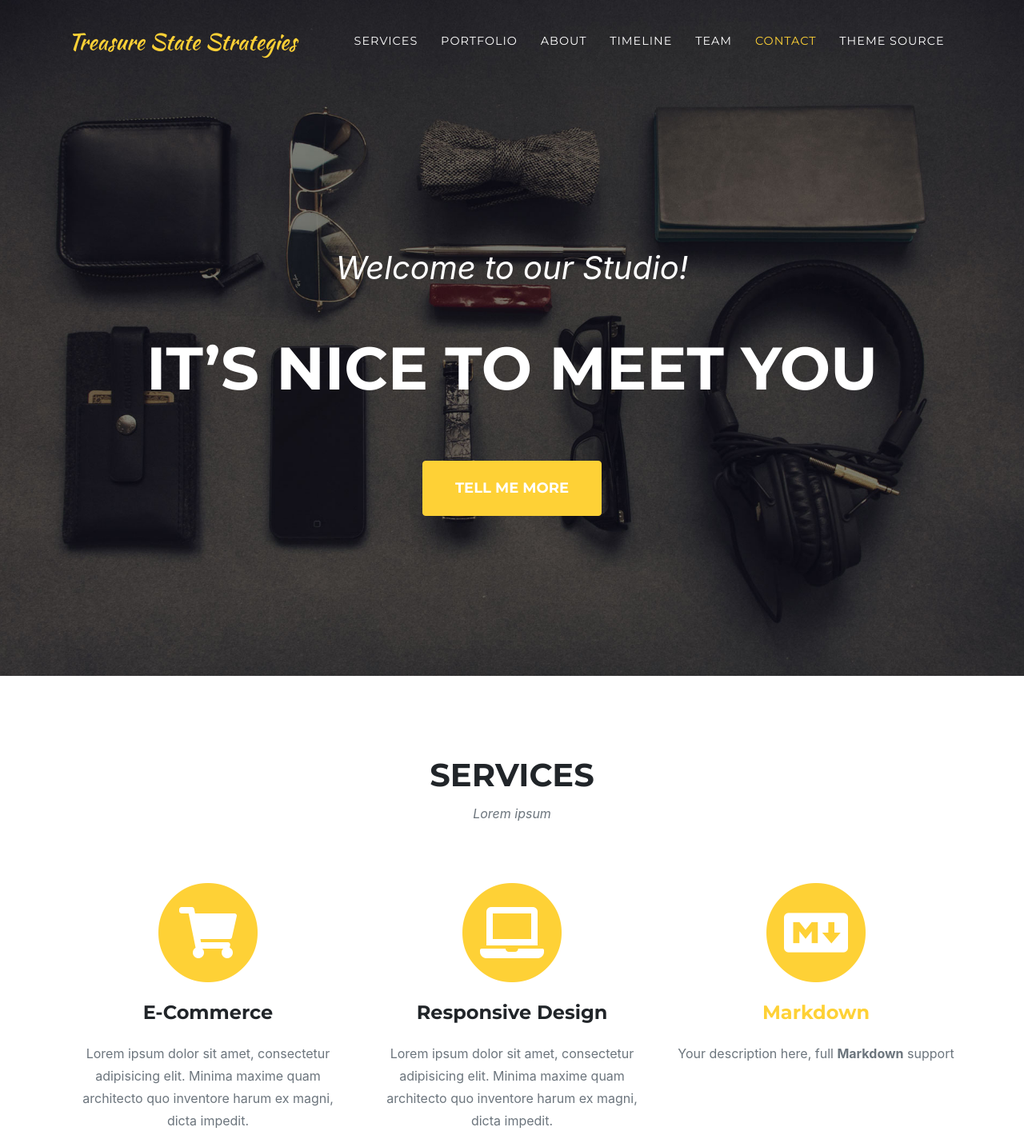
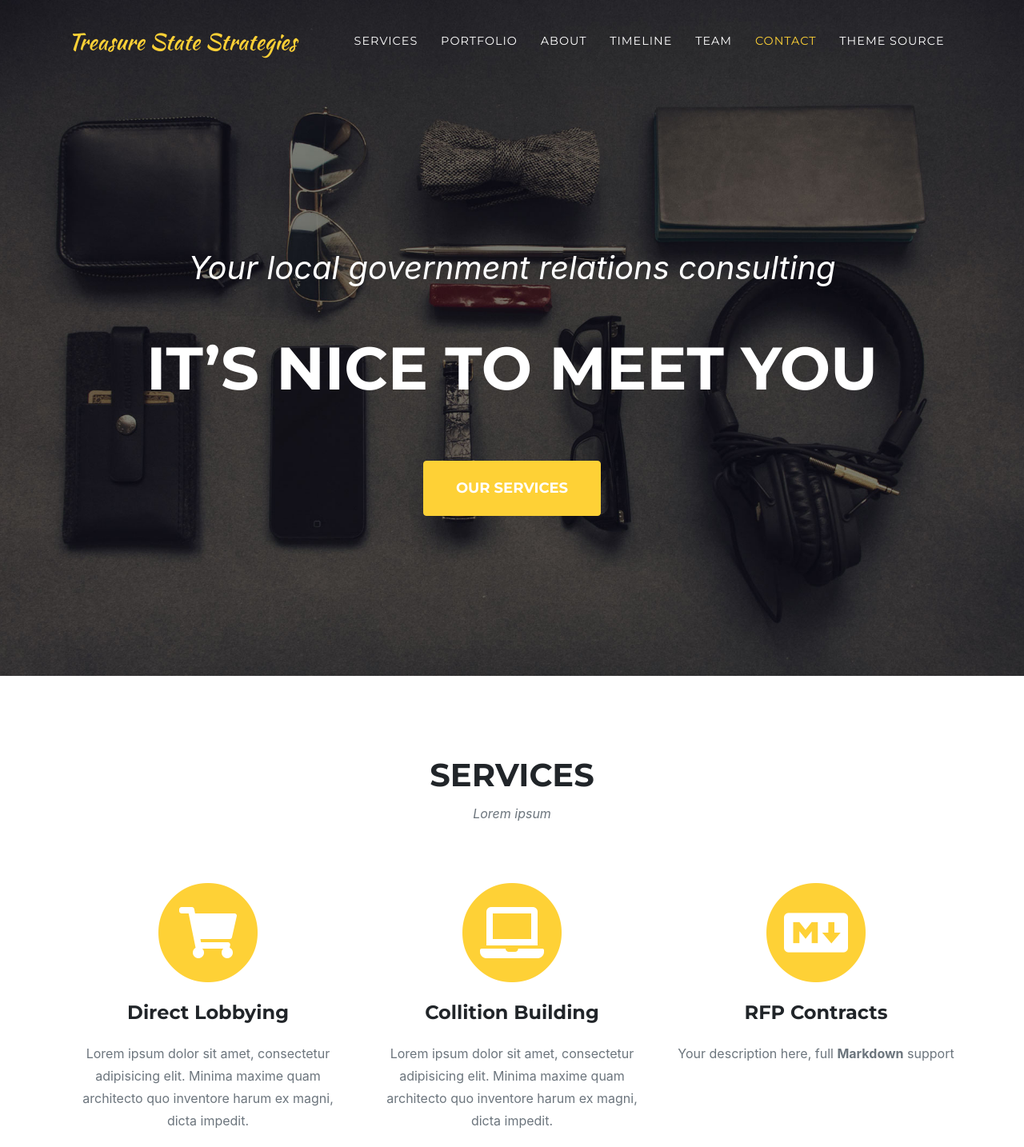
Before and after one commit to pnutbutter/treasure-state-strategies, a plain HTML site: page index.html in a window 1280 px wide. Shown: the top 1434 px of the page at 80% size. Drawn offline with Linux system fonts and the light colour scheme; a web font is replaced by a local one.

Commit message:
updating content

```diff
--- a/index.html
+++ b/index.html
@@ -7,11 +7,11 @@
 
   <meta charset="utf-8">
   <meta name="viewport" content="width=device-width, initial-scale=1, shrink-to-fit=no">
-  <meta name="description" content=" Bootstrap theme converted to a Jekyll theme, plus new features: Google Analytics, Markdown support, custom pages, and more!">
-  <meta name="author" content="Your Name">
-  <link rel="canonical" href="/agency-jekyll-theme-starter/">
+  <meta name="description" content="Treasure State Strategies is a government relations consulting firm to help with lobbying, RFP work, collition building, and campaigns">
+  <meta name="author" content="Kali Wicks">
+  <!--<link rel="canonical" href="/agency-jekyll-theme-starter/">-->
 
-  <title>Agency Jekyll Theme Demo</title>
+  <title>Treasure State Strategies</title>
 
   <!-- Bootstrap core CSS -->
   <link href="assets/css/bootstrap.min.css" rel="stylesheet" />
@@ -71,9 +71,9 @@
 
   <header class="masthead">
     <div class="container">
-      <div class="intro-text"><div class="intro-lead-in"><p>Welcome to our Studio!</p>
+      <div class="intro-text"><div class="intro-lead-in"><p>Your local government relations consulting</p>
 </div><div class="intro-heading text-uppercase"><p>It’s Nice To Meet You</p>
-</div><a class="btn btn-primary btn-xl text-uppercase js-scroll-trigger" href="#services">Tell Me More</a></div>
+</div><a class="btn btn-primary btn-xl text-uppercase js-scroll-trigger" href="#services">Our Services</a></div>
     </div>
   </header>
 
@@ -100,7 +100,7 @@
             <i class="fas fa-circle fa-stack-2x text-primary"></i>
             <i class="fas fa-shopping-cart fa-stack-1x fa-inverse"></i>
           </span>
-          <h4 class="service-heading"><p>E-Commerce</p>
+          <h4 class="service-heading"><p>Direct Lobbying</p>
 </h4>
           <div class="text-muted"><p>Lorem ipsum dolor sit amet, consectetur adipisicing elit. Minima maxime quam architecto quo inventore harum ex magni, dicta impedit.</p>
 </div>
@@ -111,7 +111,7 @@
             <i class="fas fa-circle fa-stack-2x text-primary"></i>
             <i class="fas fa-laptop fa-stack-1x fa-inverse"></i>
           </span>
-          <h4 class="service-heading"><p>Responsive Design</p>
+          <h4 class="service-heading"><p>Collition Building</p>
 </h4>
           <div class="text-muted"><p>Lorem ipsum dolor sit amet, consectetur adipisicing elit. Minima maxime quam architecto quo inventore harum ex magni, dicta impedit.</p>
 </div>
@@ -122,7 +122,7 @@
             <i class="fas fa-circle fa-stack-2x text-primary"></i>
             <i class="fab fa-markdown fa-stack-1x fa-inverse"></i>
           </span>
-          <h4 class="service-heading"><p><a href="https://en.wikipedia.org/wiki/Markdown">Markdown</a></p>
+          <h4 class="service-heading"><p>RFP Contracts</p>
 </h4>
           <div class="text-muted"><p>Your description here, full <strong>Markdown</strong> support</p>
 </div>
```
